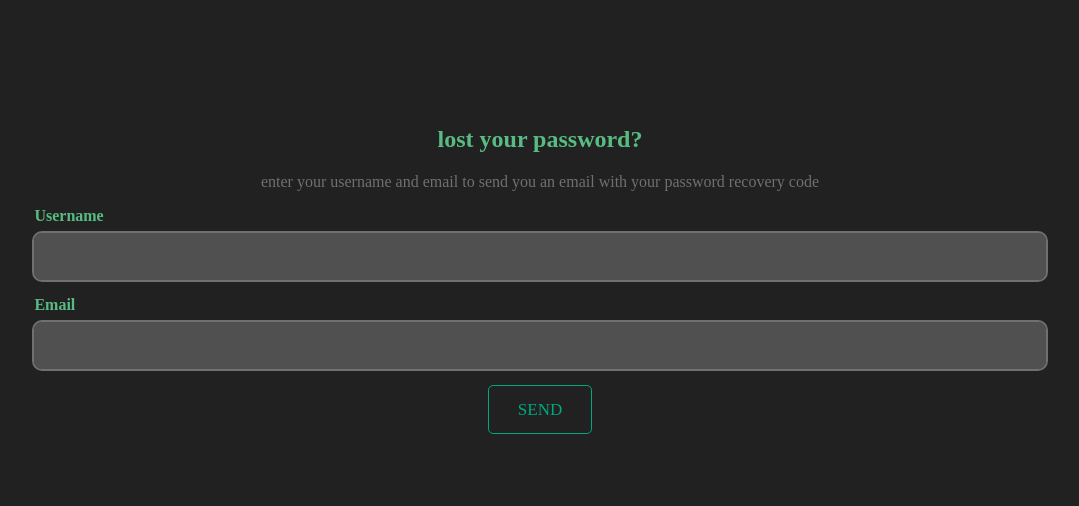
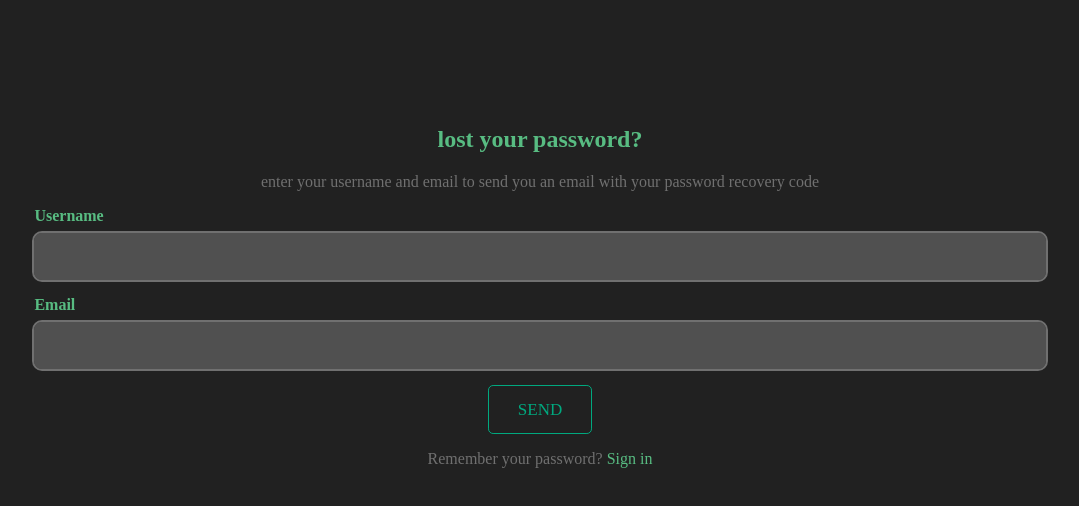
Before and after one commit to JuanJoseDuranRinconCAMPUS2/LoginReact, a React (Vite) app: page /recoveryPassword in a window 1280 px wide. Shown: the top 506 px of the page, without its empty margins (100-1179 px from the left). Built offline with nearby package versions, Linux system fonts and the light colour scheme.

Commit message:
feat: :sparkles: Sistema de envio de data y redirecciones
se crea el sistema que tiene la funcion de enviar la data suministrada por el usuario al siguiente formulario de cambio de contraseñas y ademas se crean las diferentes redirecciones a los apartados de la web

```diff
--- a/src/components/FormRecoveryPW.jsx
+++ b/src/components/FormRecoveryPW.jsx
@@ -1,19 +1,28 @@
 import React, { useState, useEffect, useRef } from 'react'
 import { PropTypes } from 'prop-types';
+import { Link, Outlet, useNavigate } from 'react-router-dom';
 import { RecoveryUser } from '../js/FormRecoveryPW';
 import '../css/style.css'
 
+let data = {}
 export default function FormRecoveryPW() {
-
+    const navigate = useNavigate();
+    const [formData, setFormData] = useState({
+        UsernameR: '',
+        emailR: '',
+    });
     useEffect(() => {
 
         const recovery = document.querySelector(".formRecovery");
-
+        const divPassword = document.querySelector("#sendEmailForm");
 
         const eventoSubmit = (e) => {
             e.preventDefault();
             let data = Object.fromEntries(new FormData(e.target));
+            divPassword.style.display = "none";
+            setFormData(data);
             RecoveryUser(data);
+            navigate('NewPasswordVerification');
             recovery.reset();
         }
 
@@ -30,6 +39,8 @@ export default function FormRecoveryPW() {
 
     return (
         <>
+            <div id='recoveryPassword'>
+                <div id='sendEmailForm'>
                     <h2 className='titleUserR'>lost your password?</h2>
                     <form className="formRecovery">
                         <span className="span">
@@ -48,8 +59,13 @@ export default function FormRecoveryPW() {
                             <input type="email" name="emailR" id="emailR" required/>
                         </span>
                         <button className="button" type="submit" value="recovery P"> Send</button>
-
+                        <span className="span">
+                            Remember your password? <Link to={`/`} id='Signin'>Sign in</Link>
+                        </span>
                     </form>
+                </div>
+            <Outlet context={formData}/>
+            </div>
         </>
     )
 }
```
Lines whose indentation alone changed are shown as unchanged.
